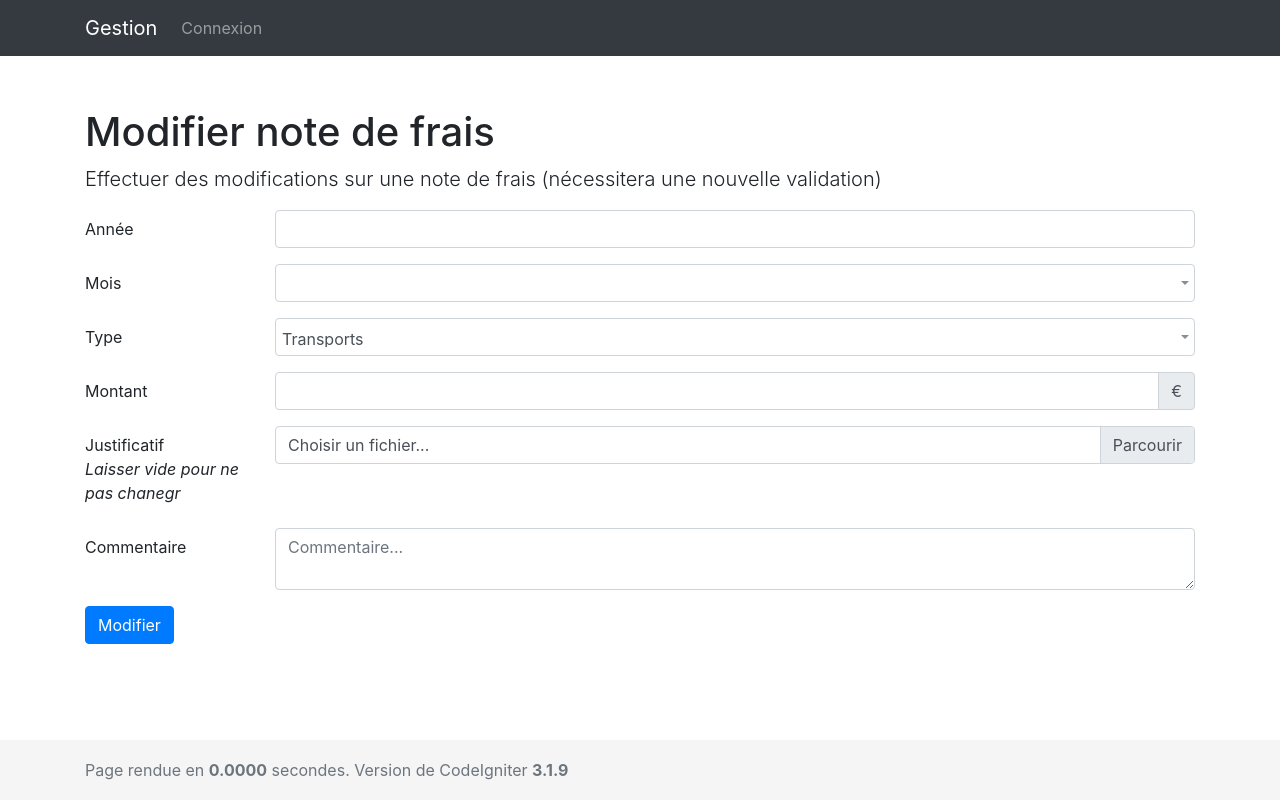
After one commit to ludovicm67/extranet-old, a CodeIgniter app: template application/views/expenses/edit.php in a window 1280 px wide. The commit adds this page. Run offline with CodeIgniter, Linux system fonts and the light colour scheme; the template is opened without the code that fills it, so the values that code supplies are empty; some libraries are stand-ins or nearby versions.

Commit message:
can now edit expenses

```diff
--- /dev/null
+++ b/application/views/expenses/edit.php
@@ -0,0 +1,73 @@
+<?php
+defined('BASEPATH') or exit('No direct script access allowed');
+ob_start();
+ ?>
+
+<h1 class="mt-5">Modifier note de frais</h1>
+<p class="lead">Effectuer des modifications sur une note de frais (nécessitera une nouvelle validation)</p>
+
+<form method="post" enctype="multipart/form-data">
+  <div class="form-group row">
+    <label for="expensesYear" class="col-sm-2 col-form-label">Année</label>
+    <div class="col-sm-10">
+      <input type="number" class="form-control" name="year" id="expensesYear" value="<?php
+                                                                                     echo $expense->year;
+                                                                                     ?>" required>
+    </div>
+  </div>
+  <div class="form-group row">
+    <label for="expensesMonth" class="col-sm-2 col-form-label">Mois</label>
+    <div class="col-sm-10">
+      <select class="form-control" name="month" id="expensesMonth">
+        <?php foreach ($months as $k => $month): ?>
+        <option value="<?php echo $k; ?>"<?php echo ($k == $expense->month) ? ' selected="selected"' : ''; ?>>
+          <?php echo $month; ?>
+        </option>
+        <?php endforeach; ?>
+      </select>
+    </div>
+  </div>
+
+  <div class="form-group row">
+    <label for="expensesType" class="col-sm-2 col-form-label">Type</label>
+    <div class="col-sm-10">
+      <select class="form-control" name="type" id="expensesType">
+        <option value="Transports"<?php echo ($expense->type == 'Transports') ? ' selected="selected"' : ''; ?>>Transports</option>
+        <option value="Dépense"<?php echo ($expense->type == 'Dépense') ? ' selected="selected"' : ''; ?>>Dépense</option>
+      </select>
+    </div>
+  </div>
+
+  <div class="form-group row">
+    <label for="expensesAmount" class="col-sm-2 col-form-label">Montant</label>
+    <div class="col-sm-10">
+      <div class="input-group">
+        <input id="expensesAmount" type="number" class="form-control" required pattern="[0-9]+([\.,][0-9]+)?" step="0.01" min="0" value="<?php echo $expense->amount; ?>" name="amount">
+        <div class="input-group-append">
+          <span class="input-group-text">€</span>
+        </div>
+      </div>
+    </div>
+  </div>
+  <div class="form-group row">
+    <label for="expensesFile" class="col-sm-2 col-form-label">Justificatif<br><em>Laisser vide pour ne pas chanegr</em></label>
+    <div class="col-sm-10">
+      <div class="input-group">
+        <div class="custom-file">
+          <input type="file" class="custom-file-input" name="file" id="expensesFile">
+          <label class="custom-file-label" for="expensesFile">Choisir un fichier...</label>
+        </div>
+      </div>
+    </div>
+  </div>
+  <div class="form-group row">
+    <label for="expensesDetails" class="col-sm-2 col-form-label">Commentaire</label>
+    <div class="col-sm-10">
+      <textarea class="form-control" name="details" id="expensesDetails" placeholder="Commentaire..."><?php echo $expense->details; ?></textarea>
+    </div>
+  </div>
+  <button type="submit" class="btn btn-primary">Modifier</button>
+</form>
+
+<?php $content = ob_get_clean();
+require_once VIEWPATH . 'template.php';
--- a/application/views/expenses/list.php
+++ b/application/views/expenses/list.php
@@ -54,6 +54,12 @@ ob_start();
           <?php endif; ?>
         <?php endif; ?>
 
+        <?php if ($c->user_id == $this->session->id || $controller->hasPermissions('expenses', 'edit')): ?>
+          <a class="btn btn-dark" href="/expenses/edit/<?php echo $c->id; ?>">
+            <i class="fas fa-edit"></i>
+          </a>
+        <?php endif;?>
+
         <?php if ($c->user_id == $this->session->id || $controller->hasPermissions('expenses', 'delete')): ?>
           <a data-confirm-delete-url class="btn btn-danger" href="/expenses/delete/<?php echo $c->id; ?>">
             <i class="far fa-trash-alt"></i>
--- a/application/views/leave/edit.php
+++ b/application/views/leave/edit.php
@@ -4,7 +4,7 @@ ob_start();
  ?>
 
 <h1 class="mt-5">Modification d'une demande de congés</h1>
-<p class="lead">Modifiez une période de congés</p>
+<p class="lead">Modifiez une période de congés (nécessitera une nouvelle validation)</p>
 
 <form method="post" enctype="multipart/form-data">
   <div class="form-group row">
--- a/application/views/leave/list.php
+++ b/application/views/leave/list.php
@@ -56,7 +56,7 @@ ob_start();
           <?php endif; ?>
         <?php endif; ?>
 
-        <?php if ($controller->hasPermissions('leave', 'edit')): ?>
+        <?php if ($c->user_id == $this->session->id || $controller->hasPermissions('leave', 'edit')): ?>
           <a class="btn btn-dark" href="/leave/edit/<?php echo $c->id; ?>">
             <i class="fas fa-edit"></i>
           </a>
```
Also changed, not shown: application/controllers/Expenses.php (+99 -0 lines), application/controllers/Leave.php (+9 -5 lines).
